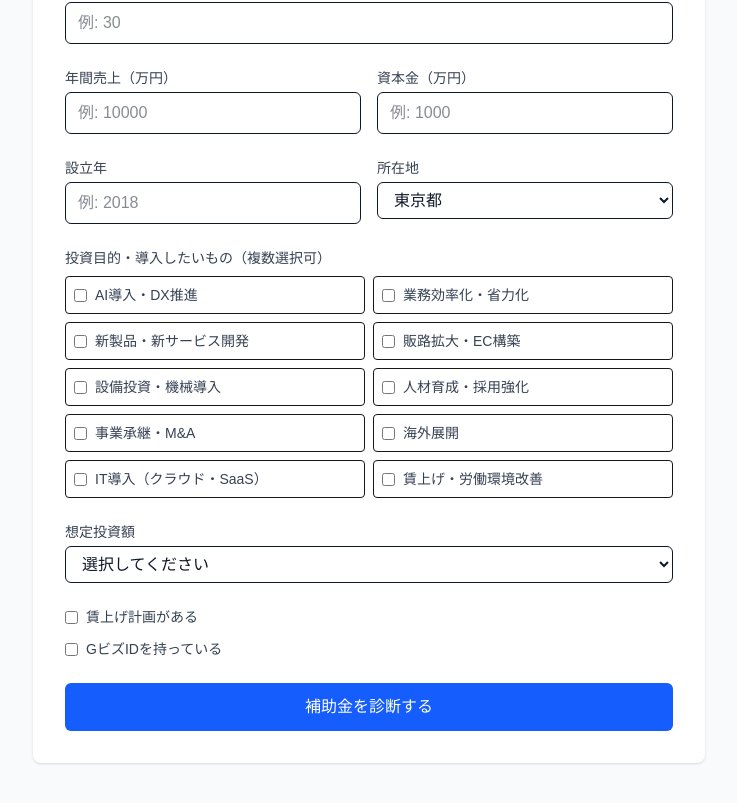
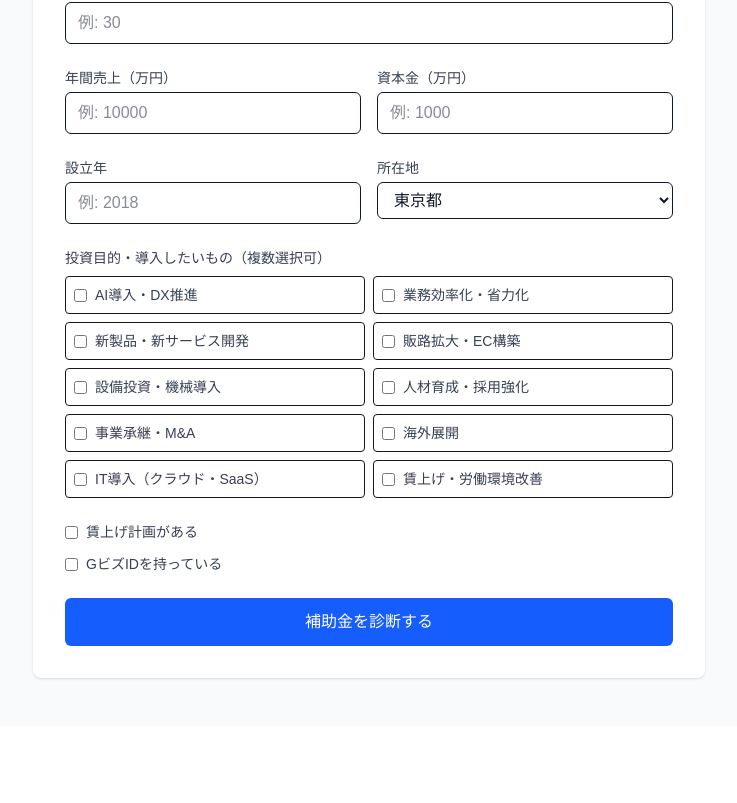
Before and after one commit to shinogw/subsidy-diagnosis-tool, a Next.js app in the folder frontend/: page / in a window 1280 px wide. Shown: the part 377-1180 px from the top of the page, without its empty margins (271-1008 px from the left). After the commit the page ends 1103 px from the top, so only its background shows below. Built offline with nearby package versions, Linux system fonts and the light colour scheme.

Commit message:
UX: 想定投資額フィールド削除（CVR向上）

```diff
--- a/frontend/src/app/page.tsx
+++ b/frontend/src/app/page.tsx
@@ -32,7 +32,6 @@ export default function Home() {
     has_wage_increase_plan: false,
     has_gbiz_id: false,
     investment_purposes: [] as string[],
-    investment_amount: "",
   });
 
   const handleChange = (e: React.ChangeEvent<HTMLInputElement | HTMLSelectElement | HTMLTextAreaElement>) => {
@@ -53,7 +52,6 @@ export default function Home() {
       annual_revenue: form.annual_revenue ? parseInt(form.annual_revenue) * 10000 : null,
       capital: form.capital ? parseInt(form.capital) * 10000 : null,
       established_year: form.established_year ? parseInt(form.established_year) : null,
-      investment_amount: form.investment_amount ? parseInt(form.investment_amount) * 10000 : null,
       investment_purpose: form.investment_purposes.join("、"),
     };
 
@@ -195,24 +193,6 @@ export default function Home() {
             </div>
           </div>
 
-          {/* 想定投資額 */}
-          <div>
-            <label className="block text-sm font-medium text-gray-700 mb-1">想定投資額</label>
-            <select name="investment_amount" value={form.investment_amount} onChange={handleChange}
-              className="w-full border rounded-md px-3 py-2 text-gray-900">
-              <option value="">選択してください</option>
-              <option value="25">50万円未満</option>
-              <option value="75">50〜100万円</option>
-              <option value="150">100〜200万円</option>
-              <option value="350">200〜500万円</option>
-              <option value="750">500〜1,000万円</option>
-              <option value="1500">1,000〜2,000万円</option>
-              <option value="3500">2,000〜5,000万円</option>
-              <option value="7500">5,000万〜1億円</option>
-              <option value="15000">1億円以上</option>
-            </select>
-          </div>
-
           {/* チェックボックス */}
           <div className="space-y-3">
             <label className="flex items-center gap-2">
```
